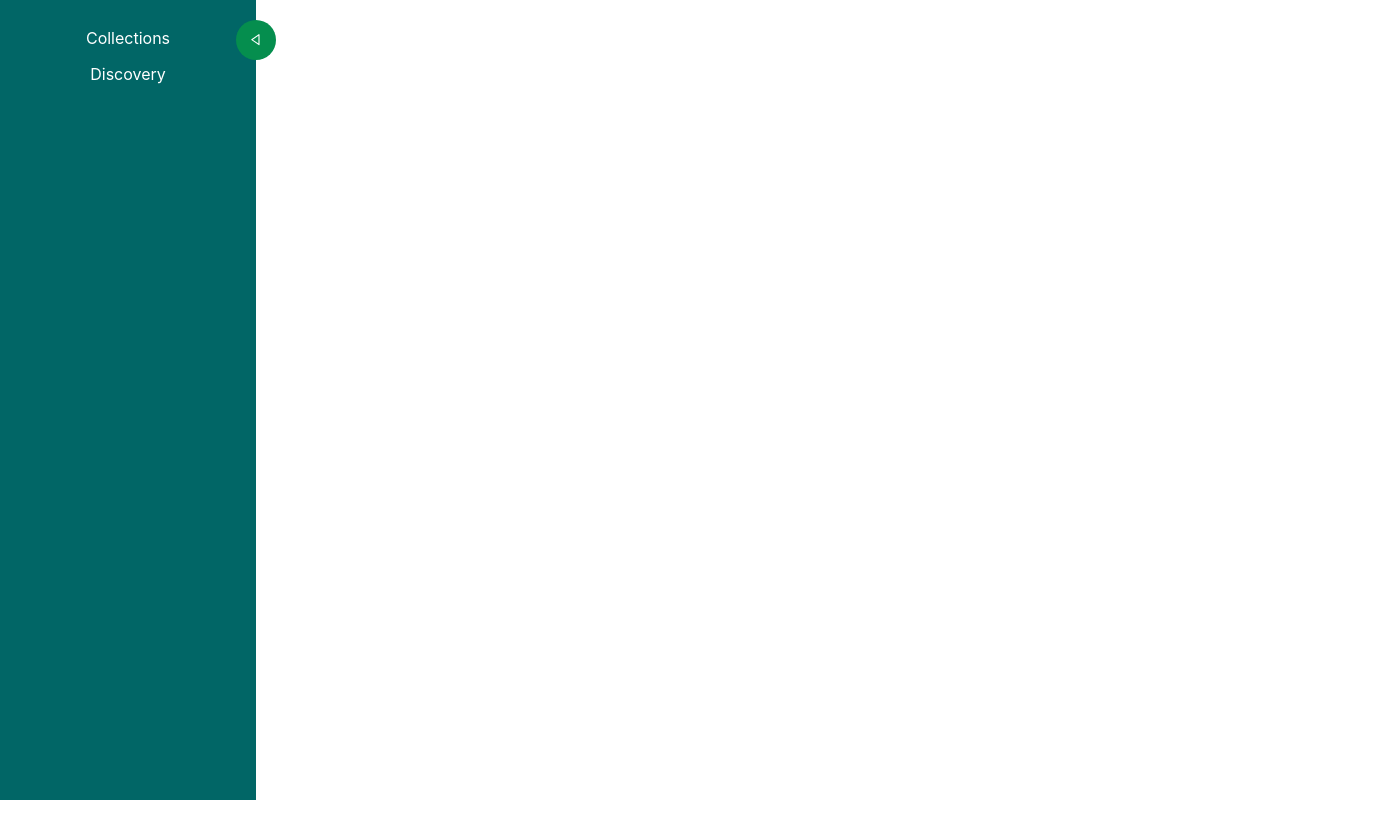
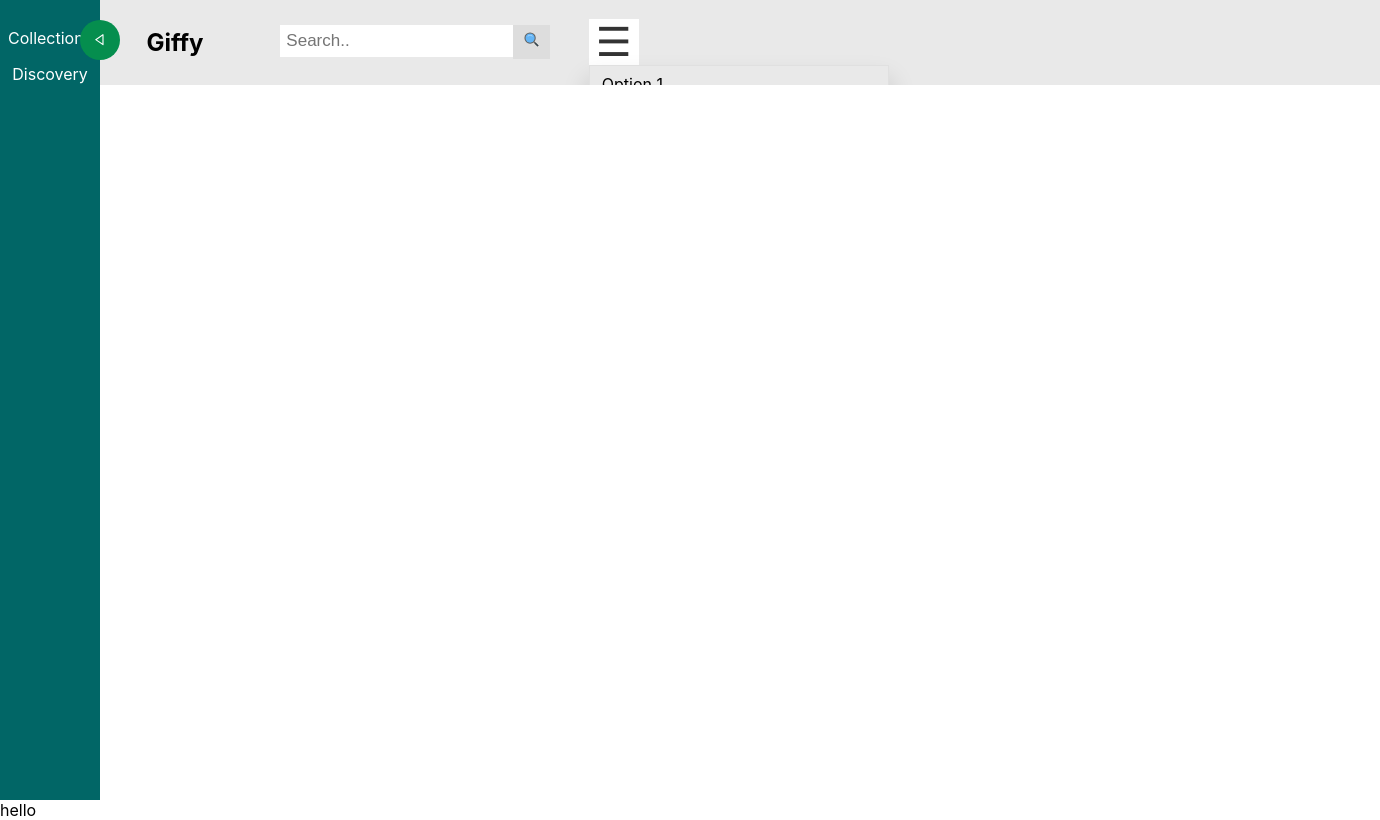
Before and after one commit to hungnguyen3/Giffy, a Next.js app in the folder webapp/: page / in a window 1280 px wide. Shown: the whole page, 1380 px wide, since content can reach past the window. Built offline with nearby package versions, Linux system fonts and the light colour scheme.

Commit message:
add navBar

```diff
--- a/webapp/components/Layout.tsx
+++ b/webapp/components/Layout.tsx
@@ -1,5 +1,6 @@
 import styles from '../styles/Layout.module.scss';
-import SideNav from './SideNav';
+import SideNav from './sideNav';
+import TopNav from './TopNav';
 
 interface LayoutProps {
 	children: JSX.Element[] | JSX.Element;
@@ -8,7 +9,10 @@ interface LayoutProps {
 const Layout = (props: LayoutProps) => {
 	return (
 		<div className={styles.background}>
-			<SideNav width={'20%'} />
+			<div className={styles.navBars}>
+				<SideNav width={'20%'} />
+				<TopNav />
+			</div>
 			{props.children}
 		</div>
 	);
--- /dev/null
+++ b/webapp/components/TopNav.tsx
@@ -0,0 +1,41 @@
+import styles from '../styles/TopNav.module.scss';
+import { FcSearch } from 'react-icons/fc';
+import Link from 'next/link';
+
+const TopNav = () => {
+	return (
+		<nav>
+			<div className={styles.TopNav}>
+				<div className={styles.mainTitle}>
+					<Link href="/">
+						<h1>Giffy</h1>
+					</Link>
+				</div>
+
+				<div className={styles.searchContainer}>
+					<form action="/action_page.php">
+						<input type="text" placeholder="Search.." name="search" />
+						<button type="submit">
+							<FcSearch></FcSearch>
+						</button>
+					</form>
+				</div>
+				<div className={styles.menuContainer}>
+					<button type="button" className={styles.userButton}>
+						☰
+					</button>
+					<div className={styles.dropdown}>
+						<ul>
+							<li>Option 1</li>
+							<li>Option 2</li>
+							<li>Option 3</li>
+							<li>Option 4</li>
+						</ul>
+					</div>
+				</div>
+			</div>
+		</nav>
+	);
+};
+
+export default TopNav;
--- a/webapp/styles/Layout.module.scss
+++ b/webapp/styles/Layout.module.scss
@@ -1,3 +1,14 @@
 .background {
 	z-index: 0;
+	height: 100%;
+	.navBars {
+		display: flex;
+		align-items: flex-start;
+		flex-direction: row;
+		margin: 0 auto;
+	}
+
+	html {
+		height: 100%;
+	}
 }
--- a/webapp/styles/SideNav.module.scss
+++ b/webapp/styles/SideNav.module.scss
@@ -1,7 +1,7 @@
 .sideNav {
-	height: 100%;
+	height: 100vh;
 	width: 25%;
-	position: fixed;
+	position: relative;
 	z-index: 1;
 	top: 0;
 	left: 0;
--- /dev/null
+++ b/webapp/styles/TopNav.module.scss
@@ -0,0 +1,78 @@
+.TopNav {
+	position: relative;
+	width: 100vw;
+	padding: 1vh;
+	overflow: auto;
+	background-color: #e9e9e9;
+	display: flex;
+	align-items: center;
+
+	.mainTitle {
+		margin: 0 3vw;
+	}
+
+	.searchContainer {
+		float: left;
+		margin: 0 3vw;
+		padding: 1vh 0;
+
+		input[type='text'] {
+			padding: 6px;
+			font-size: 17px;
+			border: none;
+		}
+
+		button {
+			float: right;
+			padding: 6px 10px;
+			background: #ddd;
+			font-size: 17px;
+			border: none;
+			cursor: pointer;
+
+			&:hover {
+				background: #ccc;
+			}
+		}
+	}
+
+	.menuContainer {
+		position: relative;
+		float: right;
+		justify-content: flex-end;
+
+		.userButton {
+			padding: 0;
+			width: 50px;
+			border: 0;
+			background-color: #fff;
+			color: #333;
+			cursor: pointer;
+			outline: 0;
+			font-size: 40px;
+		}
+		.dropdown {
+			position: absolute;
+			top: 100%;
+			left: 0;
+			width: 300px;
+			z-index: 2;
+			border: 1px solid rgba(0, 0, 0, 0.04);
+			box-shadow: 0 16px 24px 2px rgba(0, 0, 0, 0.14);
+
+			ul {
+				list-style: none;
+				padding: 0;
+				margin: 0;
+
+				li {
+					padding: 8px 12px;
+					&:hover {
+						background-color: rgba(0, 0, 0, 0.14);
+						cursor: pointer;
+					}
+				}
+			}
+		}
+	}
+}
```
